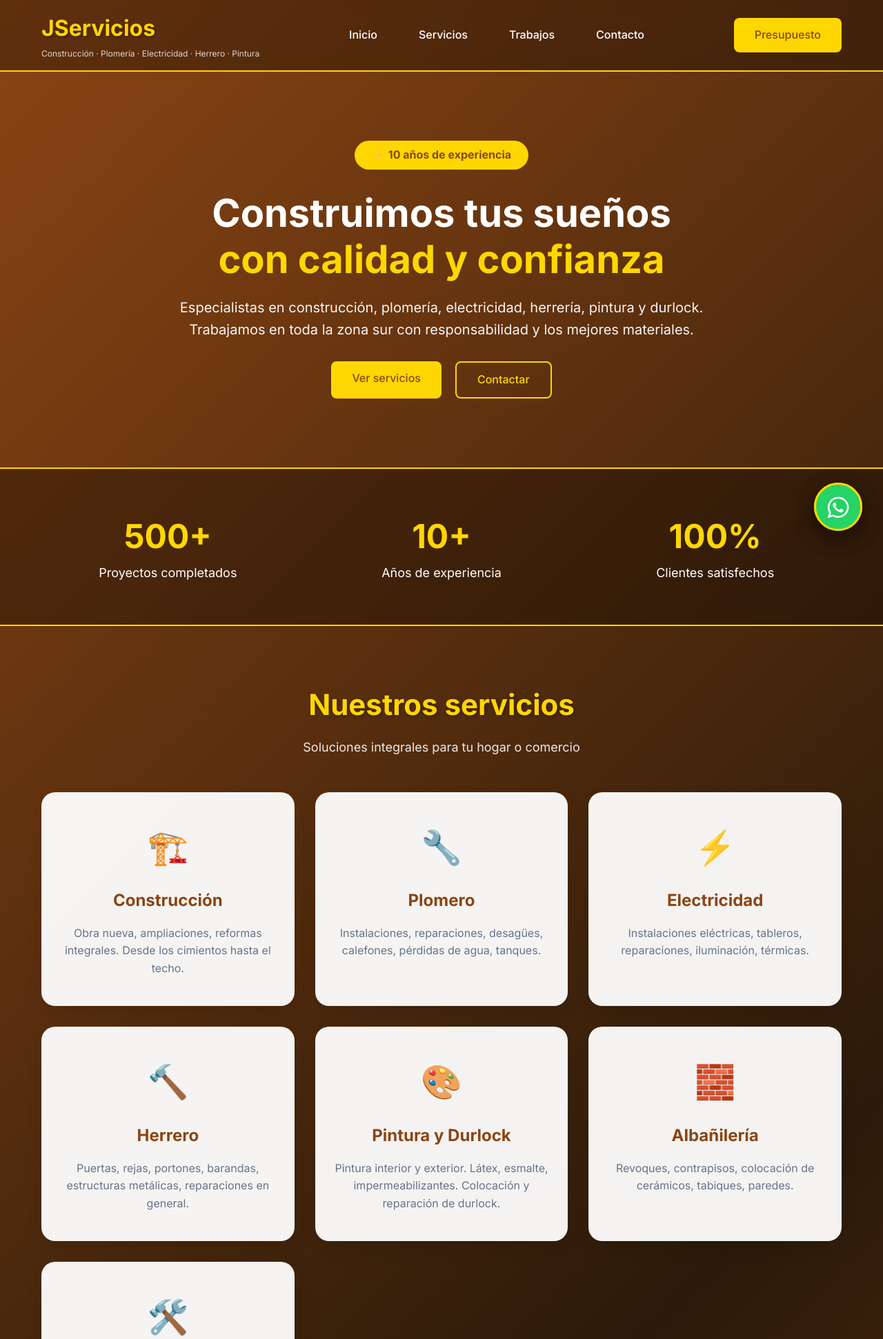
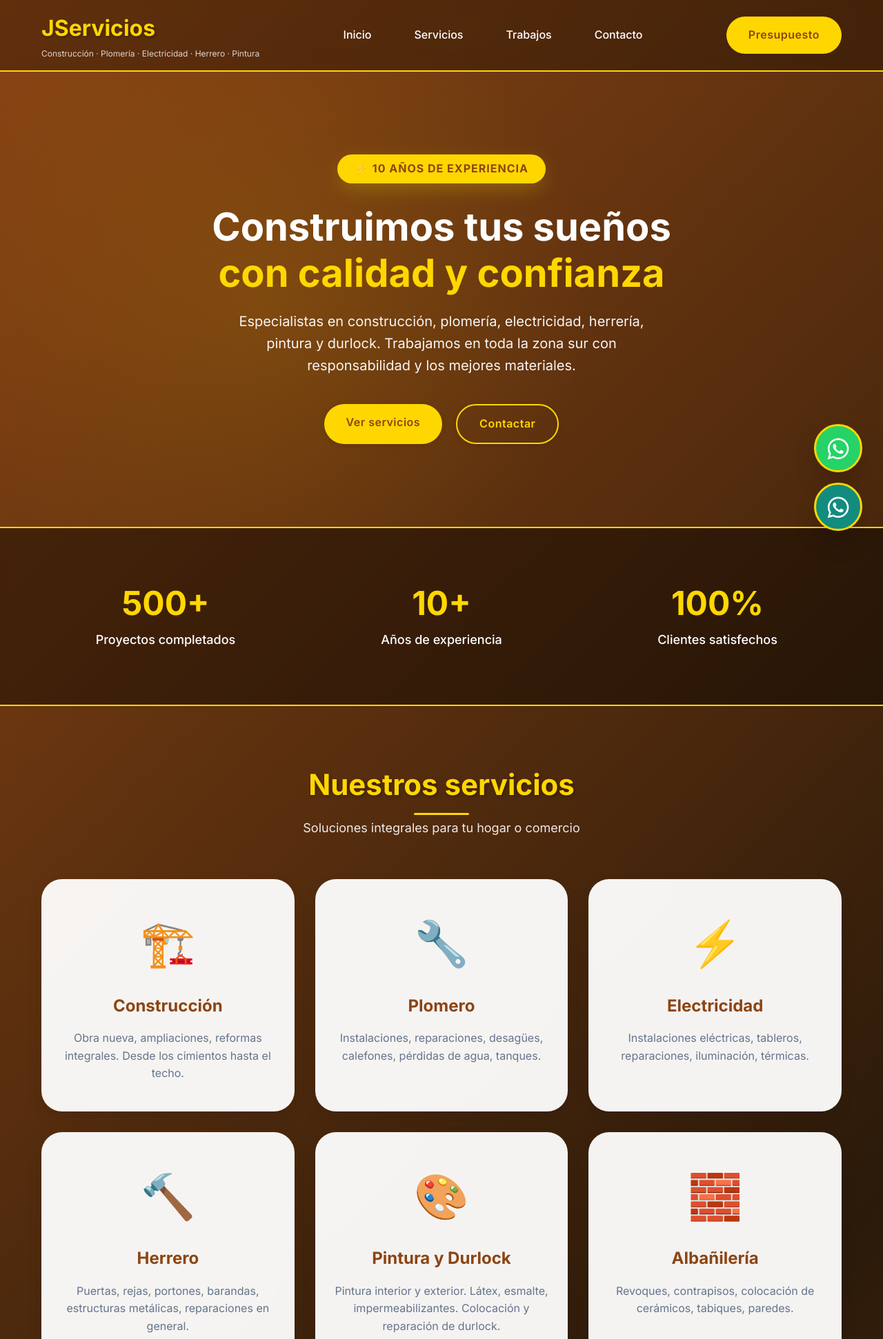
Before and after one commit to tintin40498/J_servicios, a PHP site: page / in a window 1280 px wide. Shown: the top 1942 px of the page at 69% size. Run offline with PHP 8.4, Linux system fonts and the light colour scheme.

Commit message:
Update style.css

```diff
--- a/css/style.css
+++ b/css/style.css
@@ -1,24 +1,43 @@
 /* ==============================================
-   VARIABLES GLOBALES
-============================================= */
+   JServicios · STYLE.CSS PROFESIONAL
+   Versión 2.0 · Optimizado y mejorado
+   ============================================== */
+
+/* ----------------------------------------------
+   1. VARIABLES GLOBALES
+   ---------------------------------------------- */
 :root {
     --brown: #8B4513;
     --brown-dark: #5a2e0c;
+    --brown-light: #a0522d;
     --gold: #FFD700;
     --gold-light: #fff3c9;
+    --gold-dark: #e5c100;
     --white: #ffffff;
-    --gray-light: #f8fafc;
+    --white-soft: #f8fafc;
+    --gray-light: #e2e8f0;
     --gray: #64748b;
-    --dark: #1e293b;
+    --gray-dark: #1e293b;
     --black: #0a0a0a;
-    --shadow: 0 10px 30px -10px rgba(0,0,0,0.2);
-    --shadow-hover: 0 20px 40px -10px rgba(0,0,0,0.3);
-    --transition: all 0.3s ease;
+    --black-soft: #1a1a1a;
+
+    --shadow-sm: 0 2px 8px rgba(0,0,0,0.1);
+    --shadow-md: 0 10px 30px -10px rgba(0,0,0,0.2);
+    --shadow-lg: 0 20px 40px -10px rgba(0,0,0,0.3);
+    --shadow-gold: 0 10px 30px -5px rgba(255,215,0,0.3);
+
+    --transition: all 0.3s cubic-bezier(0.4, 0, 0.2, 1);
+    --transition-slow: all 0.5s cubic-bezier(0.4, 0, 0.2, 1);
+
+    --border-radius-sm: 8px;
+    --border-radius-md: 15px;
+    --border-radius-lg: 30px;
+    --border-radius-xl: 50px;
 }
 
-/* ==============================================
-   RESET Y BASE
-============================================= */
+/* ----------------------------------------------
+   2. RESET Y BASE
+   ---------------------------------------------- */
 * {
     margin: 0;
     padding: 0;
@@ -27,35 +46,41 @@
 
 html {
     scroll-behavior: smooth;
+    scroll-padding-top: 80px;
 }
 
 body {
-    font-family: 'Inter', sans-serif;
-    color: var(--dark);
+    font-family: 'Inter', -apple-system, BlinkMacSystemFont, sans-serif;
+    color: var(--gray-dark);
     line-height: 1.6;
     background: linear-gradient(135deg, var(--brown) 0%, #2b1a0a 50%, var(--brown) 100%);
     min-height: 100vh;
+    overflow-x: hidden;
 }
 
-/* ==============================================
-   UTILIDADES
-============================================= */
+/* ----------------------------------------------
+   3. UTILIDADES Y COMPONENTES COMUNES
+   ---------------------------------------------- */
 .container {
     max-width: 1200px;
     margin: 0 auto;
     padding: 0 20px;
+    width: 100%;
 }
 
 .btn {
     display: inline-block;
-    padding: 12px 30px;
-    border-radius: 8px;
+    padding: 14px 32px;
+    border-radius: var(--border-radius-xl);
     text-decoration: none;
-    font-weight: 500;
+    font-weight: 600;
+    font-size: 16px;
     transition: var(--transition);
     cursor: pointer;
     border: none;
-    font-size: 16px;
+    text-align: center;
+    letter-spacing: 0.5px;
+    box-shadow: var(--shadow-sm);
 }
 
 .btn-primary {
@@ -78,18 +103,43 @@ body {
 .btn-outline:hover {
     background: var(--gold);
     color: var(--brown);
+    transform: translateY(-2px);
+}
+
+.btn-light {
+    background: var(--white);
+    color: var(--brown);
+}
+
+.btn-light:hover {
+    background: var(--gold);
+    transform: translateY(-2px);
 }
 
 .section-header {
     text-align: center;
-    margin-bottom: 50px;
+    margin-bottom: 60px;
 }
 
 .section-title {
-    font-size: 42px;
+    font-size: clamp(32px, 5vw, 42px);
     color: var(--gold);
     margin-bottom: 15px;
     text-shadow: 2px 2px 4px rgba(0,0,0,0.3);
+    position: relative;
+    display: inline-block;
+}
+
+.section-title::after {
+    content: '';
+    position: absolute;
+    bottom: -10px;
+    left: 50%;
+    transform: translateX(-50%);
+    width: 80px;
+    height: 3px;
+    background: var(--gold);
+    border-radius: var(--border-radius-sm);
 }
 
 .section-subtitle {
@@ -101,50 +151,63 @@ body {
 
 .highlight {
     color: var(--gold);
+    font-weight: 700;
 }
 
-/* ==============================================
-   WHATSAPP FLOTANTE
-============================================= */
-.whatsapp-float {
+/* ----------------------------------------------
+   4. WHATSAPP FLOTANTE (MÚLTIPLE)
+   ---------------------------------------------- */
+.whatsapp-container {
     position: fixed;
     bottom: 30px;
     right: 30px;
+    display: flex;
+    flex-direction: column;
+    gap: 15px;
+    z-index: 1000;
+}
+
+.whatsapp-float {
+    width: 70px;
+    height: 70px;
     background: #25D366;
     color: white;
-    width: 70px;
-    height: 70px;
     border-radius: 50%;
     display: flex;
     align-items: center;
     justify-content: center;
     font-size: 35px;
     text-decoration: none;
-    box-shadow: 0 10px 30px rgba(0,0,0,0.3);
-    z-index: 1000;
+    box-shadow: var(--shadow-lg);
     transition: var(--transition);
     border: 3px solid var(--gold);
+    position: relative;
+}
+
+.whatsapp-float-secondary {
+    background: #128C7E;
 }
 
 .whatsapp-float:hover {
     transform: scale(1.1) rotate(5deg);
-    background: #20b859;
+    box-shadow: var(--shadow-gold);
 }
 
 .whatsapp-tooltip {
     position: absolute;
     right: 80px;
-    background: white;
-    color: var(--dark);
+    background: var(--white);
+    color: var(--gray-dark);
     padding: 8px 15px;
-    border-radius: 30px;
+    border-radius: var(--border-radius-xl);
     font-size: 14px;
     font-weight: 500;
     opacity: 0;
     visibility: hidden;
     transition: var(--transition);
     white-space: nowrap;
-    box-shadow: var(--shadow);
+    box-shadow: var(--shadow-md);
+    pointer-events: none;
 }
 
 .whatsapp-float:hover .whatsapp-tooltip {
@@ -153,12 +216,13 @@ body {
     right: 90px;
 }
 
-/* ==============================================
-   HEADER
-============================================= */
+/* ----------------------------------------------
+   5. HEADER Y NAVEGACIÓN
+   ---------------------------------------------- */
 .header {
     background: rgba(0,0,0,0.3);
-    backdrop-filter: blur(10px);
+    backdrop-filter: blur(12px);
+    -webkit-backdrop-filter: blur(12px);
     color: white;
     padding: 15px 0;
     border-bottom: 2px solid var(--gold);
@@ -171,23 +235,31 @@ body {
 .header.sticky {
     padding: 10px 0;
     background: rgba(0,0,0,0.5);
+    backdrop-filter: blur(15px);
 }
 
 .header-content {
     display: flex;
     justify-content: space-between;
     align-items: center;
+    flex-wrap: wrap;
 }
 
 .logo a {
     text-decoration: none;
+    display: block;
 }
 
 .logo h1 {
-    font-size: 32px;
+    font-size: clamp(24px, 4vw, 32px);
     font-weight: 700;
     color: var(--gold);
     text-shadow: 2px 2px 4px rgba(0,0,0,0.3);
+    transition: var(--transition);
+}
+
+.logo h1:hover {
+    color: var(--gold-light);
 }
 
 .logo-sub {
@@ -207,16 +280,34 @@ body {
     text-decoration: none;
     font-weight: 500;
     transition: var(--transition);
-    padding: 8px 15px;
-    border-radius: 30px;
+    padding: 8px 16px;
+    border-radius: var(--border-radius-xl);
+    position: relative;
+}
+
+.nav-menu a::after {
+    content: '';
+    position: absolute;
+    bottom: 0;
+    left: 50%;
+    transform: translateX(-50%) scaleX(0);
+    width: 80%;
+    height: 2px;
+    background: var(--gold);
+    transition: var(--transition);
+}
+
+.nav-menu a:hover::after,
+.nav-menu a.active::after {
+    transform: translateX(-50%) scaleX(1);
 }
 
 .nav-menu a:hover,
 .nav-menu a.active {
-    background: var(--gold);
-    color: var(--brown);
+    color: var(--gold);
 }
 
+/* Header acciones */
 .header-actions {
     display: flex;
     align-items: center;
@@ -230,20 +321,41 @@ body {
     font-size: 28px;
     color: var(--gold);
     cursor: pointer;
+    transition: var(--transition);
 }
 
-/* ==============================================
-   HERO
-============================================= */
+.menu-toggle:hover {
+    transform: scale(1.1);
+    color: var(--gold-light);
+}
+
+/* ----------------------------------------------
+   6. HERO SECTION
+   ---------------------------------------------- */
 .hero {
-    padding: 100px 0;
+    padding: 120px 0;
     color: white;
+    position: relative;
+    overflow: hidden;
+}
+
+.hero::before {
+    content: '';
+    position: absolute;
+    top: 0;
+    left: 0;
+    width: 100%;
+    height: 100%;
+    background: radial-gradient(circle at 30% 50%, rgba(255,215,0,0.1) 0%, transparent 50%);
+    pointer-events: none;
 }
 
 .hero-content {
     max-width: 800px;
     margin: 0 auto;
     text-align: center;
+    position: relative;
+    z-index: 2;
 }
 
 .hero-badge {
@@ -251,37 +363,46 @@ body {
     background: var(--gold);
     color: var(--brown);
     padding: 8px 25px;
-    border-radius: 40px;
-    font-weight: bold;
+    border-radius: var(--border-radius-xl);
+    font-weight: 700;
     margin-bottom: 30px;
     font-size: 16px;
+    text-transform: uppercase;
+    letter-spacing: 1px;
+    box-shadow: var(--shadow-gold);
 }
 
 .hero-title {
-    font-size: 56px;
+    font-size: clamp(32px, 6vw, 56px);
     margin-bottom: 20px;
     line-height: 1.2;
+    font-weight: 700;
 }
 
 .hero-description {
-    font-size: 20px;
-    margin-bottom: 30px;
+    font-size: clamp(16px, 3vw, 20px);
+    margin-bottom: 40px;
     opacity: 0.95;
+    max-width: 600px;
+    margin-left: auto;
+    margin-right: auto;
 }
 
 .hero-buttons {
     display: flex;
     gap: 20px;
     justify-content: center;
+    flex-wrap: wrap;
 }
 
-/* ==============================================
-   ESTADÍSTICAS
-============================================= */
+/* ----------------------------------------------
+   7. ESTADÍSTICAS
+   ---------------------------------------------- */
 .stats {
     padding: 60px 0;
-    background: rgba(0,0,0,0.3);
+    background: rgba(0,0,0,0.4);
     backdrop-filter: blur(5px);
+    -webkit-backdrop-filter: blur(5px);
     border-top: 2px solid var(--gold);
     border-bottom: 2px solid var(--gold);
 }
@@ -289,73 +410,112 @@ body {
 .stats-grid {
     display: grid;
     grid-template-columns: repeat(auto-fit, minmax(200px, 1fr));
-    gap: 30px;
+    gap: 40px;
     text-align: center;
+}
+
+.stat-item {
+    padding: 20px;
 }
 
 .stat-number {
     font-size: 48px;
     font-weight: 700;
     color: var(--gold);
+    line-height: 1.2;
+    margin-bottom: 10px;
 }
 
 .stat-item p {
     color: white;
     font-size: 18px;
+    font-weight: 500;
 }
 
-/* ==============================================
-   SERVICIOS
-============================================= */
+/* ----------------------------------------------
+   8. SERVICIOS
+   ---------------------------------------------- */
 .servicios {
     padding: 80px 0;
 }
 
 .servicios-grid {
     display: grid;
-    grid-template-columns: repeat(auto-fit, minmax(300px, 1fr));
+    grid-template-columns: repeat(auto-fit, minmax(280px, 1fr));
     gap: 30px;
 }
 
 .servicio-card {
     background: rgba(255,255,255,0.95);
     backdrop-filter: blur(10px);
-    padding: 40px 20px;
-    border-radius: 20px;
+    -webkit-backdrop-filter: blur(10px);
+    padding: 40px 25px;
+    border-radius: var(--border-radius-lg);
     text-align: center;
-    box-shadow: var(--shadow);
+    box-shadow: var(--shadow-md);
+    transition: var(--transition-slow);
+    border: 2px solid transparent;
+    position: relative;
+    overflow: hidden;
+}
+
+.servicio-card::before {
+    content: '';
+    position: absolute;
+    top: 0;
+    left: 0;
+    width: 100%;
+    height: 100%;
+    background: linear-gradient(135deg, var(--gold) 0%, transparent 100%);
+    opacity: 0;
     transition: var(--transition);
-    border: 2px solid transparent;
+    z-index: 0;
 }
 
 .servicio-card:hover {
     transform: translateY(-10px);
     border-color: var(--gold);
-    box-shadow: var(--shadow-hover);
+    box-shadow: var(--shadow-lg);
+}
+
+.servicio-card:hover::before {
+    opacity: 0.05;
 }
 
 .servicio-icon {
-    font-size: 48px;
+    font-size: 64px;
     color: var(--brown);
     margin-bottom: 20px;
+    position: relative;
+    z-index: 1;
+    transition: var(--transition);
+}
+
+.servicio-card:hover .servicio-icon {
+    transform: scale(1.1);
+    color: var(--brown-dark);
 }
 
 .servicio-card h3 {
     color: var(--brown);
     margin-bottom: 15px;
     font-size: 24px;
+    position: relative;
+    z-index: 1;
 }
 
 .servicio-card p {
     color: var(--gray);
+    position: relative;
+    z-index: 1;
 }
 
-/* ==============================================
-   TRABAJOS
-============================================= */
+/* ----------------------------------------------
+   9. TRABAJOS
+   ---------------------------------------------- */
 .trabajos {
     padding: 80px 0;
-    background: white;
+    background: var(--white);
 }
 
 .trabajos .section-title {
@@ -596,18 +774,55 @@ body {
 .creator a {
     color: var(--gold);
     text-decoration: none;
+    font-weight: 500;
 }
 
 .creator a:hover {
     text-decoration: underline;
 }
 
-/* ==============================================
-   RESPONSIVE
-============================================= */
+/* ----------------------------------------------
+   12. ANIMACIONES
+   ---------------------------------------------- */
+@keyframes fadeInUp {
+    from {
+        opacity: 0;
+        transform: translateY(30px);
+    }
+    to {
+        opacity: 1;
+        transform: translateY(0);
+    }
+}
+
+@keyframes pulse {
+    0% {
+        transform: scale(1);
+    }
+    50% {
+        transform: scale(1.05);
+    }
+    100% {
+        transform: scale(1);
+    }
+}
+
+.servicio-card,
+.trabajo-card,
+.contacto-card {
+    animation: fadeInUp 0.6s ease-out forwards;
+}
+
+/* ----------------------------------------------
+   13. MEDIA QUERIES (RESPONSIVE)
+   ---------------------------------------------- */
 @media (max-width: 992px) {
     .hero-title {
         font-size: 42px;
+    }
+
+    .contacto-grid {
+        gap: 30px;
     }
 }
 
```
Also changed, not shown: other parts of css/style.css (+107 -39 lines).
